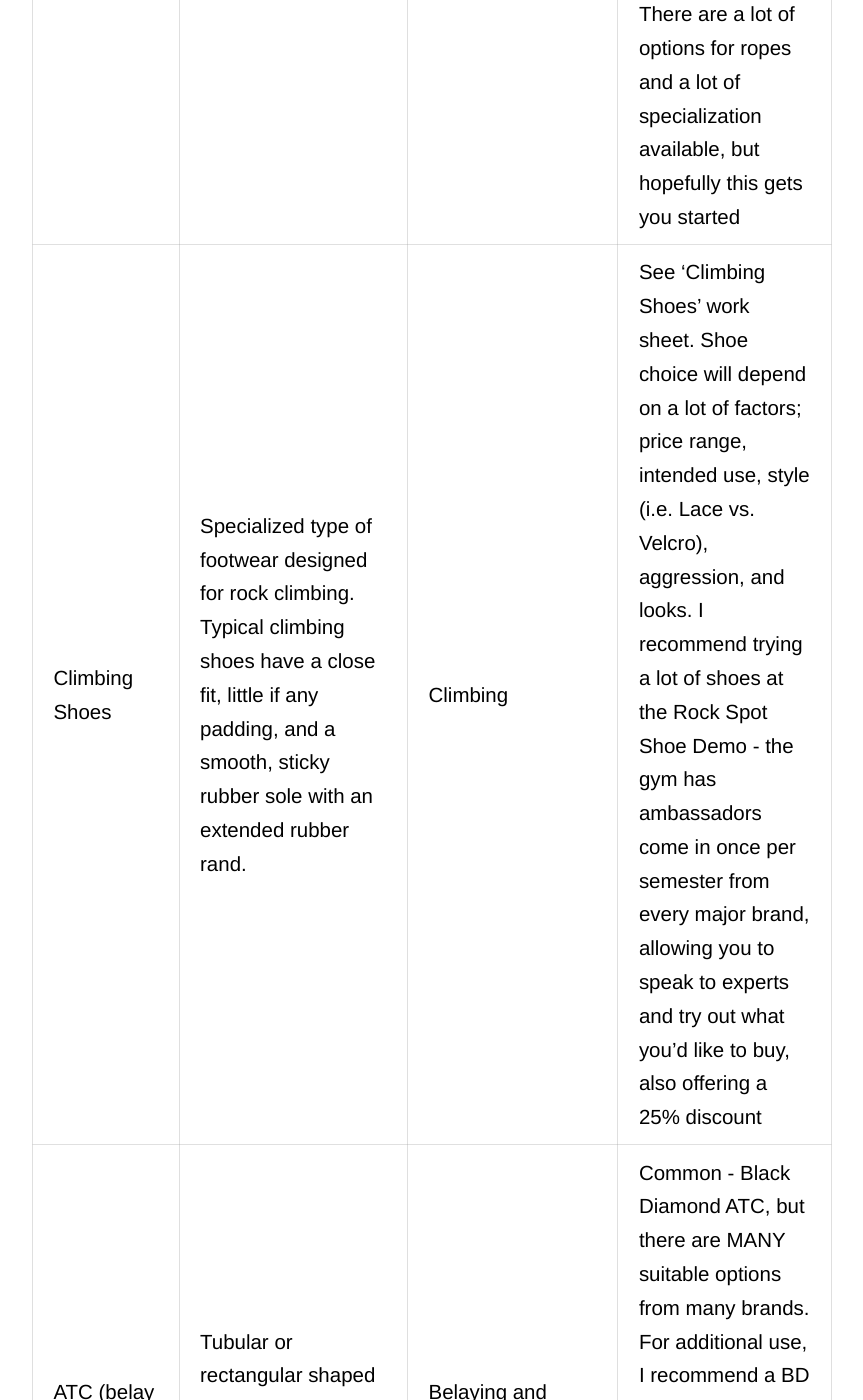
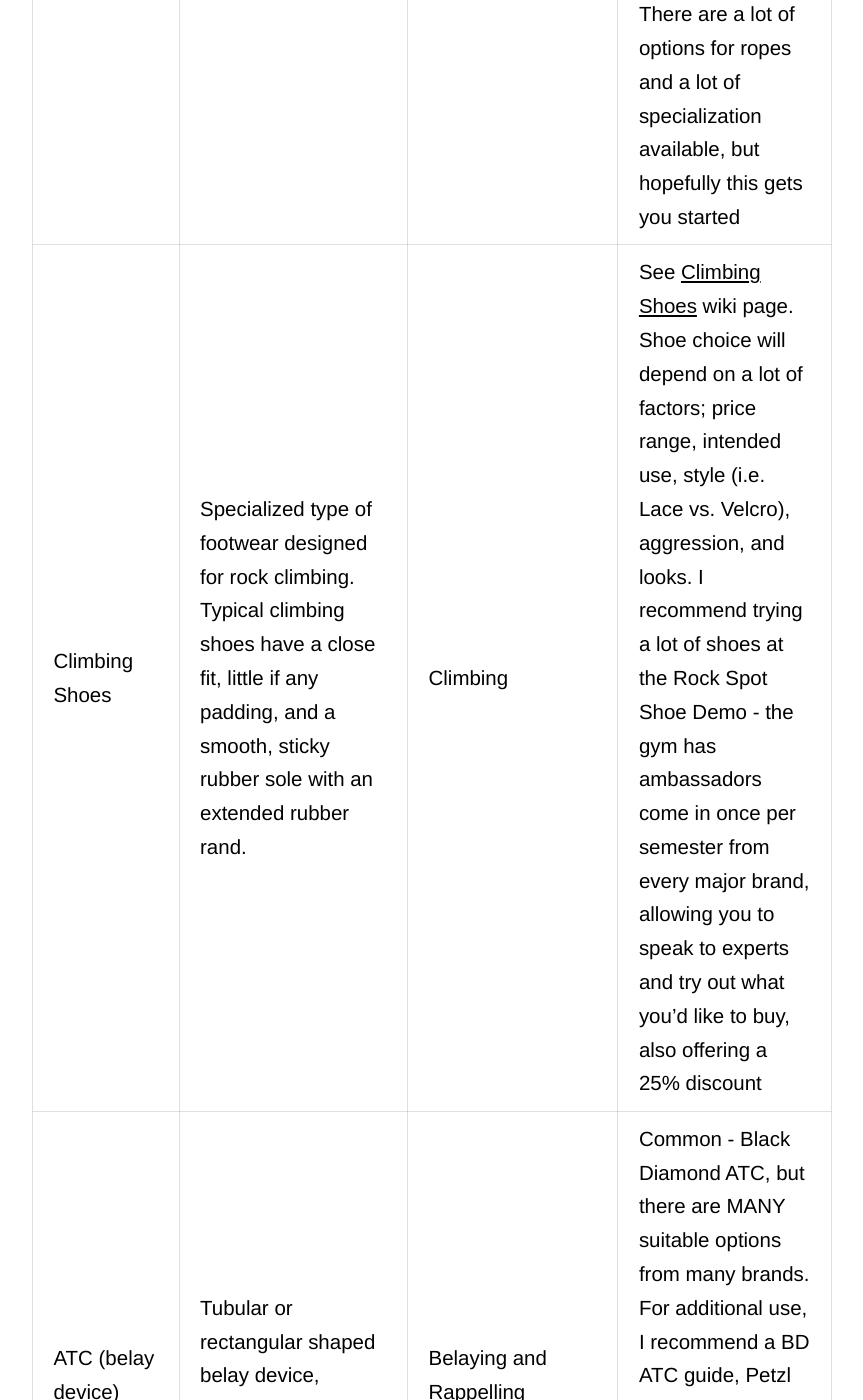
Before and after one commit to NortheasternClimbing/northeasternclimbing.github.io, a Jekyll site: the page built from nrc/wiki/gear.md, in a window 1280 px wide and 1400 px high, scrolled down 4442 px. Shown: the whole window, without its empty margins (223-1086 px from the left). Built offline with Jekyll 4.4.1, drawn with Linux system fonts in a browser that asks for light colours; some of the changed text lies outside the part shown.

Commit message:
Added link to shoes page

```diff
--- a/nrc/wiki/gear.md
+++ b/nrc/wiki/gear.md
@@ -9,7 +9,7 @@ Harness | Secures a person to a rope or an anchor point. | Essential gear for cl
 Locking Carabiner | Carabiners that have a locking mechanism for the gate to ensure they stay closed | Anchors, belay devices, any situation where you want to make sure a carabiner does not open while rope climbing | For belaying/rappeling, choose an HMS/Pear style carabiner (i.e. Petzl Attache, BD RockLock); basically just meaning they are larger (wide enough to take two turns of rope). These are also generally stronger and easier to use/manipulate. For other uses i.e. anchor building, smaller/cheaper "lockers" will suffice, such as BD Positrons (although I don't like these, they feel cheap), CAMP USA Photons, and many more.
 Non-Locking Carabiner | Carabiners that do not have a locking gate | Can be used for anchor building, racking cams/nuts/trad gear, on quickdraws/alpine draws, displaying car keys, etc. | Main considerations: Price, keylock vs. non-keylock, size, weight, and color. Keylock vs. non-keylock refers to how the carabiner closes, with keylock carabiners generally considered "nicer" since there is no notch that can snag on gear (look it up for further info). It's not a big deal but I'd recommend keylock carabiners for locking carabiners for belay devices and possibly for draws, especially the side that will be clipped to bolts/gear. Weight starts to be important when you start to accumulate gear and realize how heavy you feel with a bunch of stuff on your harness.  My favorite "non-lockers": CAMP USA Nano 22s, Black Diamond Oz/Hoodwire (very similar), Black Diamond Hotwire, but as always there are many more nice options here.
 Rope | Static Rope - Can be used for building top-anchors or for protecting top-rope climbing. Does not elongate/soften falls, so should not be used for lead climbing. Dynamic - used for lead climbing, as elongation of the rope allows for soft, comfortable, and safe falls | Climbing non-bouldering routes (Too tall to be protected adequately with bouldering pads) | For starters, I recommend a 60 meter, dynamic rope with a diameter between 9.5mm-10.5mm. 60m ropes will be adequate for 95% of routes you encounter, dynamic allows for both top rope and lead climbing, and that diameter is not too bulky but definitely big enough to provide a safe, reliable, workhorse of a rope. Go with the best deal on a UIAA certified rope/trusted brand (i.e. Mammut, Sterling, Beal, Black Diamond, and many more). There are a lot of options for ropes and a lot of specialization available, but hopefully this gets you started
-Climbing Shoes | Specialized type of footwear designed for rock climbing. Typical climbing shoes have a close fit, little if any padding, and a smooth, sticky rubber sole with an extended rubber rand. | Climbing | See 'Climbing Shoes' work sheet. Shoe choice will depend on a lot of factors; price range, intended use, style (i.e. Lace vs. Velcro), aggression, and looks. I recommend trying a lot of shoes at the Rock Spot Shoe Demo - the gym has ambassadors come in once per semester from every major brand, allowing you to speak to experts and try out what you'd like to buy, also offering a 25% discount
+Climbing Shoes | Specialized type of footwear designed for rock climbing. Typical climbing shoes have a close fit, little if any padding, and a smooth, sticky rubber sole with an extended rubber rand. | Climbing | See [Climbing Shoes](shoes) wiki page. Shoe choice will depend on a lot of factors; price range, intended use, style (i.e. Lace vs. Velcro), aggression, and looks. I recommend trying a lot of shoes at the Rock Spot Shoe Demo - the gym has ambassadors come in once per semester from every major brand, allowing you to speak to experts and try out what you'd like to buy, also offering a 25% discount
 ATC (belay device) | Tubular or rectangular shaped belay device, cheapest and easiest to use/learn. | Belaying and Rappelling | Common - Black Diamond ATC, but there are MANY suitable options from many brands. For additional use, I recommend a BD ATC guide, Petzl Reverso, or DMM Pivot. These allow for fully auto-locking belays off of anchors for multi-pitch climbing
 Gri Gri | Assisted-braking belay device from Petzl recommended for dynamic ropes with diameters between 8.9mm-11mm (for Gri Gri 2) | Belaying | Petzl Gri Gri 2 (larger range than original, Gri Gri + is more expensive and contrived with "anti-panic" mode)
 Chalk Bag/Bucket | Holds chalk; bags are small and generally can be carried around your waist. Buckets are big, hold more chalk, and don't spill as often when you set them down. | Buckets are for bouldering since you won't carry them up a route with you, bags can be used for either. | I like having a bag since I can take it up routes, its also nice if it has pockets or spots to keep brushes, etc. but mainly this will just hold chalk, so express yo-self with some dank designs. Or buy the cheapest one. Maybe take one of the thousand that are abandoned in the Rock Spot lost and found.
@@ -23,4 +23,4 @@ Cord | Thin (~5-7mm), static line. Can be tied into a loop to create cordelettes
 Climbing Helmet | Protects your head, different from bike helmets as they offer more protection on TOP (falling rocks/things, hitting head while moving up) while bike helmets offer more protection on the side | Climbing on ropes, bouldering (YES - if you're worried about hitting your head on a rock. I watched someone flash a V8 wearing a helmet, there is no shame) | Considerations are weight, price, look, features. Weight is important, it goes on your head and is noticeable, a lighter helmet is more comfortable and probably makes your head sweat less. Features i.e. headlamp notches, breathability. Most people buy the BD Half Dome as a first helmet, I enjoy the Mammut El Cap, and think the Petzl Sirroco looks amazing in style, comfort, and protection but have never used it.  There are many good options, this ones up to you.
 
 
-*These are MY (Alex C) recommendations/opinions based on my own knowledge/experience, please do your own research/trust your gut/consult others when purchasing, there are many more perspectives.
+*These are MY (Alex C) recommendations/opinions based on my own knowledge/experience, please do your own research/trust your gut/consult others when purchasing, there are many more perspectives.*
```
